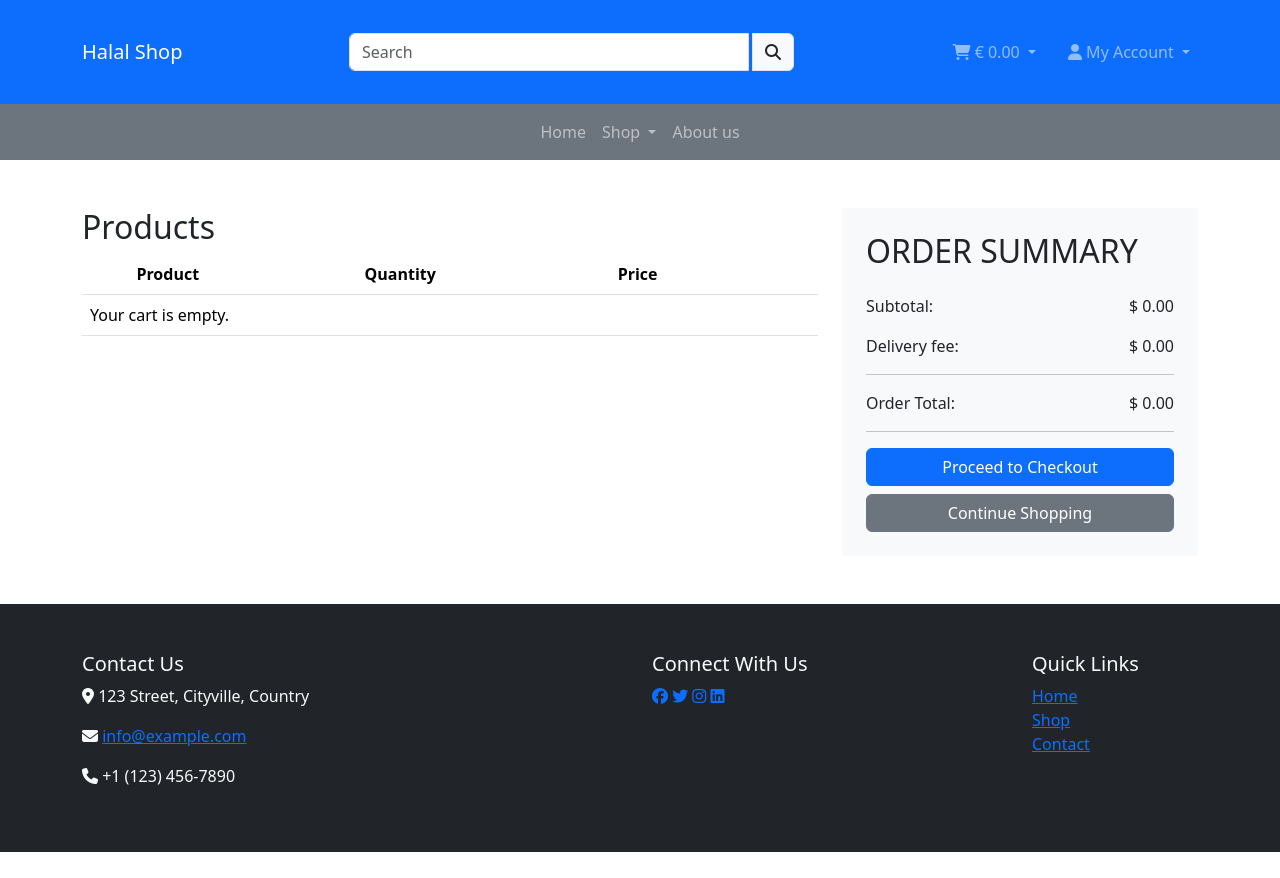
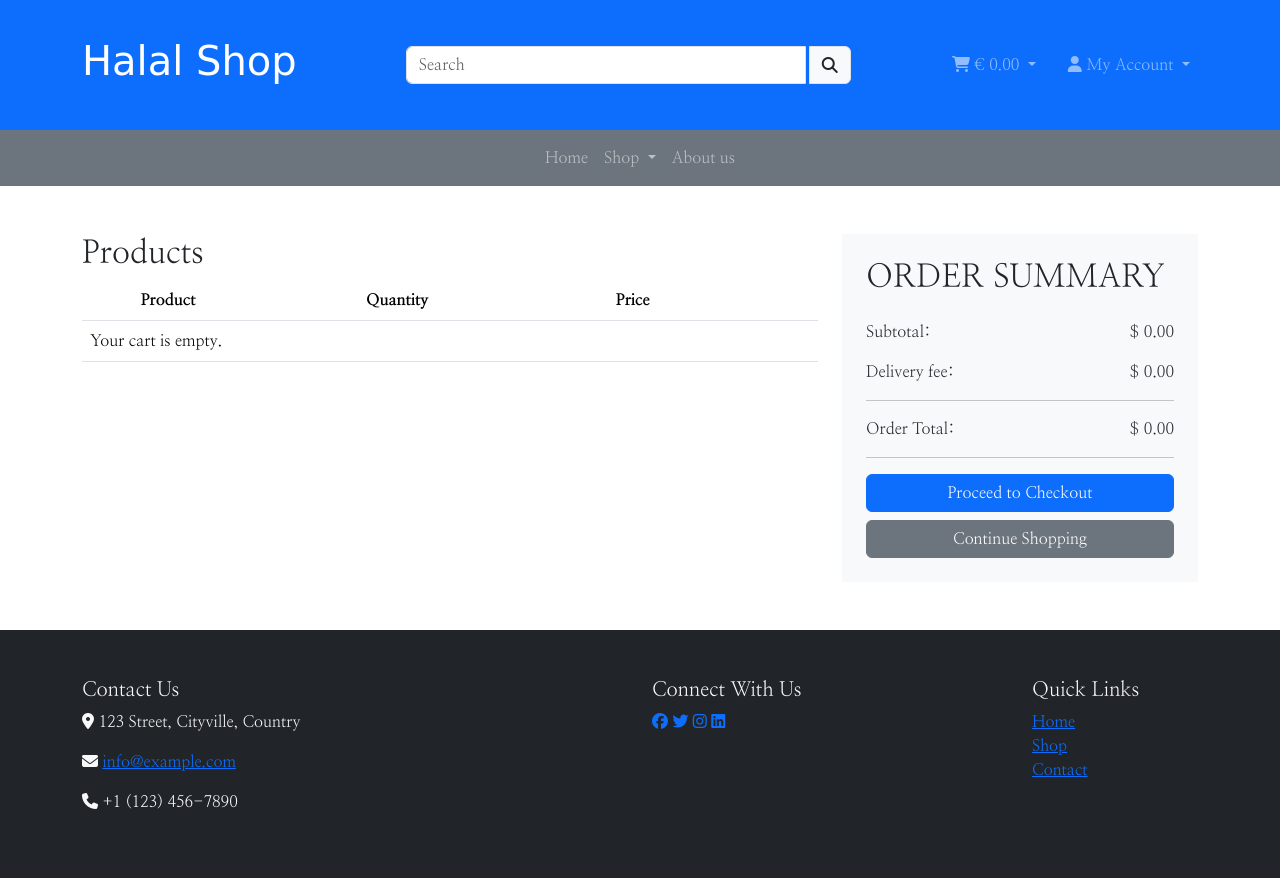
Before and after one commit to AmeenNoor/halal-shop, a Django app: page /cart/ in a window 1280 px wide. Before the commit the page ends 852 px from the top, so only its background shows below. Run offline with Django 3.2, Linux system fonts and the light colour scheme; some libraries are stand-ins or nearby versions; some web fonts are replaced.

Commit message:
Add Google Font import and apply custom fonts

```diff
--- a/home/templates/home/home.html
+++ b/home/templates/home/home.html
@@ -6,7 +6,6 @@
     <div id="homeCarousel" class="carousel slide" data-bs-ride="carousel">
         <!-- Carousel Inner -->
         <div class="carousel-inner">
-            <!-- Carousel Item 1 -->
             <div class="carousel-item active">
                 <img src="https://via.placeholder.com/1200x500" class="d-block w-100" alt="Carousel Image 1">
                 <div class="carousel-caption d-none d-md-block">
@@ -15,7 +14,6 @@
                 </div>
             </div>
 
-            <!-- Carousel Item 2 -->
             <div class="carousel-item">
                 <img src="https://via.placeholder.com/1200x500" class="d-block w-100" alt="Carousel Image 2">
                 <div class="carousel-caption d-none d-md-block">
@@ -24,7 +22,6 @@
                 </div>
             </div>
 
-            <!-- Carousel Item 3 -->
             <div class="carousel-item">
                 <img src="https://via.placeholder.com/1200x500" class="d-block w-100" alt="Carousel Image 3">
                 <div class="carousel-caption d-none d-md-block">
@@ -48,7 +45,7 @@
     <!-- New Arrivals Products Section -->
 
     <div class="row mt-5">
-        <h2 class="mb-4">New Arrivals</h2>
+        <h2 class="mb-4"><strong>New Arrivals</strong></h2>
         {% for product in latest_products %}
         <div class="col-md-4 mb-4">
             <div class="card">
--- a/static/css/base.css
+++ b/static/css/base.css
@@ -1,3 +1,13 @@
+@import url('https://fonts.googleapis.com/css2?family=Nanum+Myeongjo:wght@400;800&family=Rye&display=swap');
+
+body {
+    font-family: 'Nanum Myeongjo', serif !important;
+}
+
+.navbar-brand {
+    font-family: 'Rye', cursive;
+}
+
 /*----------------------------------------------------------------------------*/
 /*----------------------------------------------------------------------------*/
 /*--------------------------- Product_list page  -----------------------------*/
--- a/templates/includes/top_navbar.html
+++ b/templates/includes/top_navbar.html
@@ -1,6 +1,6 @@
 <nav class="navbar navbar-expand-md navbar-dark bg-primary">
   <div class="container py-4">
-    <a class="navbar-brand" href="#">Halal Shop</a>
+    <a class="navbar-brand" href="#"><h1>Halal Shop</h1></a>
     <button class="navbar-toggler" type="button" data-bs-toggle="collapse" data-bs-target="#searchCollapse" aria-controls="searchCollapse" aria-expanded="false" aria-label="Toggle search">
       <i class="fas fa-search"></i>
     </button>
```
